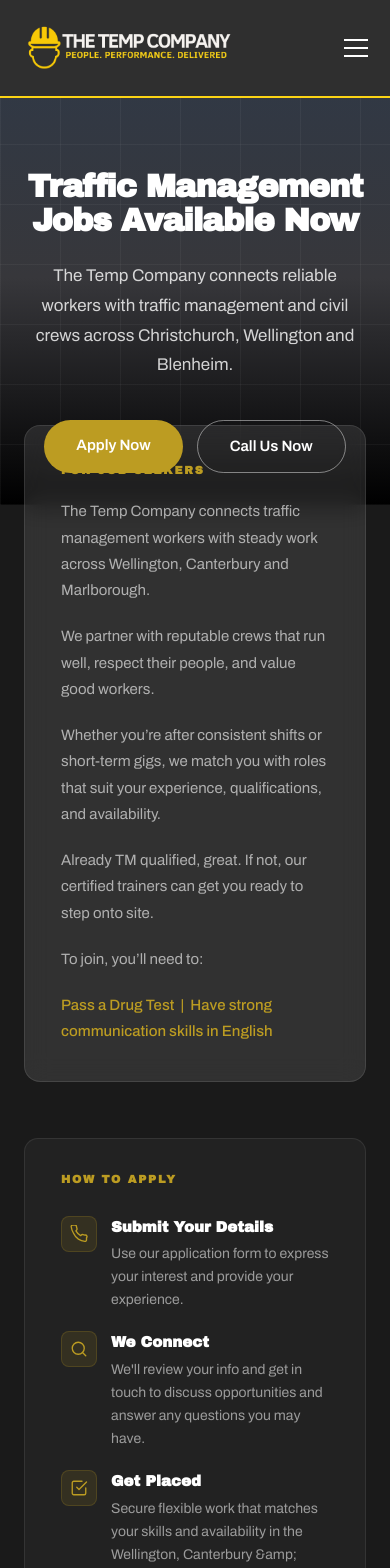
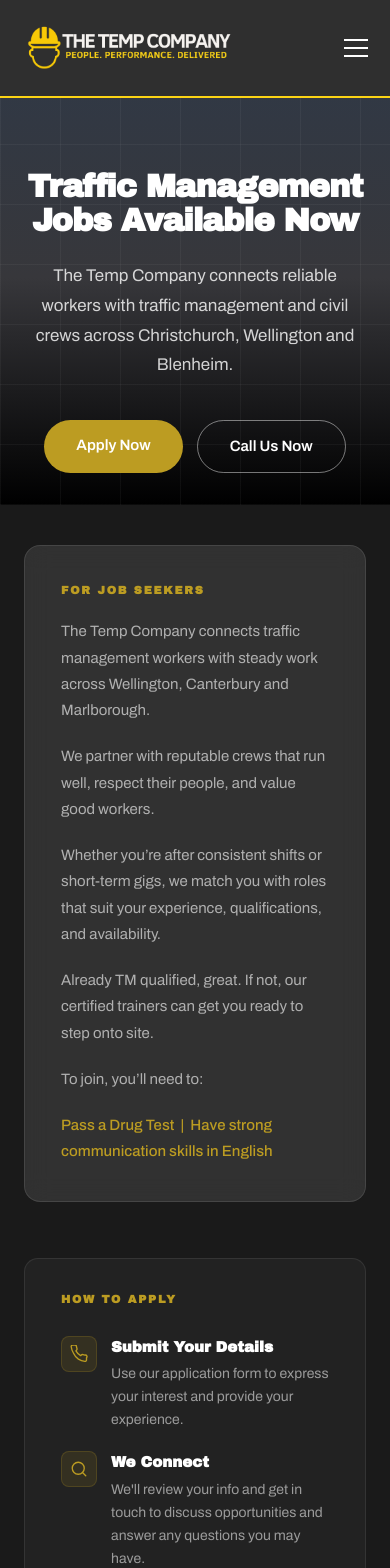
Before and after one commit to ClaudeCodeJones/temp-company-website, a Next.js app: page /find-work in a window 390 px wide. Shown: the top 1568 px of the page. Built offline with nearby package versions, Linux system fonts and the light colour scheme.

Commit message:
Tidy Ups of Mobile UI

```diff
--- a/app/about-us/page.tsx
+++ b/app/about-us/page.tsx
@@ -165,16 +165,7 @@ export default function AboutPage() {
       </section>
 
       {/* ── SECTION 2 — INTRO PANEL ── */}
-      <section style={{
-        background: 'linear-gradient(to bottom, transparent 80px, #1a1a1a 80px)',
-        marginTop: '-80px',
-        paddingTop: '0',
-        paddingLeft: '24px',
-        paddingRight: '24px',
-        paddingBottom: 'clamp(60px, 8vw, 100px)',
-        position: 'relative',
-        zIndex: 1,
-      }}>
+      <section className="hero-overlap-section">
         <div style={{ maxWidth: '960px', margin: '0 auto' }}>
           <div className="rounded-2xl backdrop-blur-md border border-white/10 bg-white/10" style={{ padding: 'clamp(36px, 5vw, 56px)' }}>
             <p className="font-display" style={{
--- a/app/find-work/page.tsx
+++ b/app/find-work/page.tsx
@@ -196,16 +196,7 @@ export default function FindWorkPage() {
       </section>
 
       {/* ── INTRO SECTION ── */}
-      <section style={{
-        background: 'linear-gradient(to bottom, transparent 80px, #1a1a1a 80px)',
-        marginTop: '-80px',
-        paddingTop: '0',
-        paddingLeft: '24px',
-        paddingRight: '24px',
-        paddingBottom: 'clamp(60px, 8vw, 100px)',
-        position: 'relative',
-        zIndex: 1,
-      }}>
+      <section className="hero-overlap-section">
         <div style={{ maxWidth: '1152px', margin: '0 auto' }}>
 
           {/* Feature panel */}
--- a/app/globals.css
+++ b/app/globals.css
@@ -610,6 +610,25 @@ body {
 }
 .step-circle-outline .step-num { color: var(--brand-primary); }
 
+/* ── Hero overlap intro section ── */
+.hero-overlap-section {
+  background: #1a1a1a;
+  padding-top: clamp(40px, 6vw, 60px);
+  padding-left: 24px;
+  padding-right: 24px;
+  padding-bottom: clamp(60px, 8vw, 100px);
+  position: relative;
+  z-index: 1;
+}
+
+@media (min-width: 1280px) {
+  .hero-overlap-section {
+    background: linear-gradient(to bottom, transparent 80px, #1a1a1a 80px);
+    margin-top: -80px;
+    padding-top: 0;
+  }
+}
+
 /* ── CTA section ── */
 .cta-section {
   position: relative;
--- a/app/hire-staff/page.tsx
+++ b/app/hire-staff/page.tsx
@@ -195,16 +195,7 @@ export default function HireStaffPage() {
       </section>
 
       {/* ── INTRO SECTION ── */}
-      <section style={{
-        background: 'linear-gradient(to bottom, transparent 80px, #1a1a1a 80px)',
-        marginTop: '-80px',
-        paddingTop: '0',
-        paddingLeft: '24px',
-        paddingRight: '24px',
-        paddingBottom: 'clamp(60px, 8vw, 100px)',
-        position: 'relative',
-        zIndex: 1,
-      }}>
+      <section className="hero-overlap-section">
         <div style={{ maxWidth: '1152px', margin: '0 auto' }}>
 
           {/* Feature panel */}
--- a/app/page.tsx
+++ b/app/page.tsx
@@ -64,8 +64,7 @@ export default function HomePage() {
             letterSpacing: '-0.03em',
             color: '#fff',
           }}>
-            Temporary Staff<br />
-            <span style={{ color: 'var(--brand-primary)', fontSize: 'clamp(1.8rem,4vw,3.5rem)', display: 'block', marginTop: '-0.2em' }}>When You Need Them</span>
+            Staff When You Need <span style={{ color: 'var(--brand-primary)' }}>Them</span>
           </h1>
 
           <p className="reveal d2" style={{
@@ -75,8 +74,8 @@ export default function HomePage() {
             maxWidth: '680px',
             margin: '28px auto 0',
           }}>
-            The Temp Company supplies temporary workers to traffic management companies, civil contractors, and infrastructure projects across Christchurch, Wellington, and Blenheim.<br /><br />
-            If you need qualified workers at short notice, we can help.
+            Temporary workers for traffic management, civil and infrastructure projects.<br /><br />
+            <strong style={{ color: '#fff', fontWeight: 600 }}>Christchurch</strong>, <strong style={{ color: '#fff', fontWeight: 600 }}>Wellington</strong> and <strong style={{ color: '#fff', fontWeight: 600 }}>Blenheim</strong>. Ready at short notice.
           </p>
 
           {/* Gateway tiles */}
```
